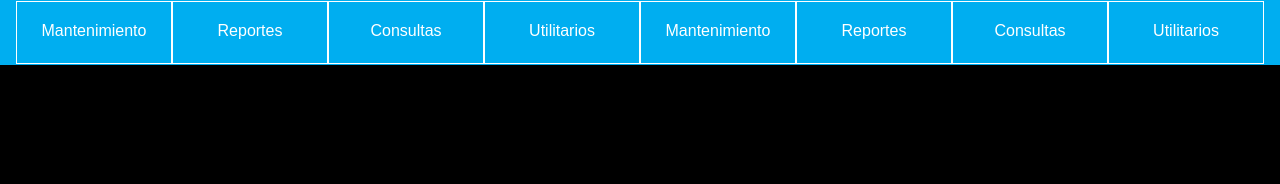
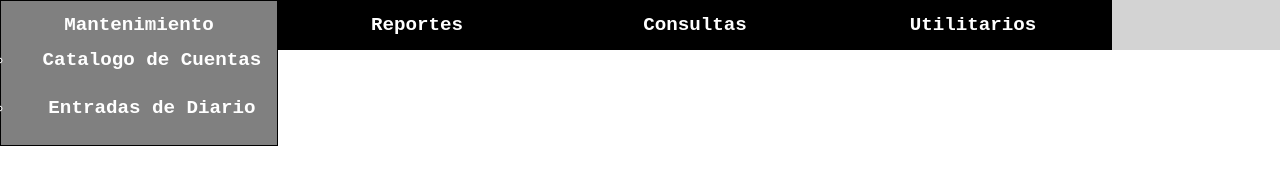
Before and after one commit to ericmguzmanc/Lab-Prog-3, a plain HTML site: page menu-desde-json/index.html in a window 1280 px wide. Drawn offline with Linux system fonts and the light colour scheme.

Commit message:
menu desde json

```diff
--- a/menu-desde-json/functions.js
+++ /dev/null
@@ -1,63 +0,0 @@
-'use strict';
-
-var menuOptions=[
-
-            {name:"Mantenimiento",sub:[
-               {name:"Catalogo de Cuentas"},
-               {name:"Entradas de Diario"}
-
-            ]
-
-            },
-            {name:"Reportes",sub:[
-                {name:"Estado Financiero",sub1:[
-                    {name:"Estado de Situacion Financiera"},
-                    {name:"Estado de Flujo de Efectivo"},
-                    ]},
-                {name:"Movimiento de cuentas"}
-             ]},
-            {name:"Consultas"},
-            {name:"Utilitarios"}
-
-];
-function menuGenerator(){
-var menu=document.querySelector(".menu");
-var index,index1,index2;
-var submenus;
-
-for (index in menuOptions){
-
-    var liParent = document.createElement("li");
-
-    liParent.append(menuOptions[index].name);
-
-
-    var ulfirstChild=document.createElement("ul");
-    ulfirstChild.className="desplegar";
-    for (index1 in menuOptions[index].sub) {
-
-        liParent.appendChild(ulfirstChild);
-        var list=document.createElement("li");
-        ulfirstChild.appendChild(list);
-        list.append(menuOptions[index].sub[index1].name);
-
-        var listul=document.createElement("ul");
-        listul.className="desplegarSub";
-        for (index2 in menuOptions[index].sub[index1].sub1) {
-            list.appendChild(listul);
-            var ul1=document.createElement("li");
-            listul.appendChild(ul1);
-            ul1.append(menuOptions[index].sub[index1].sub1[index2].name);
-
-        }
-
-    }
-
-
- //   }
-  //  p.append(menuOptions[index].sub[index]);
-   // p.append(menuOptions[index].sub[index].name);
-    menu.append(liParent);
-}
-}
-//document.write(menuOptions.name);
--- a/menu-desde-json/index.html
+++ b/menu-desde-json/index.html
@@ -2,36 +2,12 @@
   <head>
     <meta charset="UTF-8" />
     <meta name="viewport" content="width=device-width, initial-scale=1.0" />
-    <title>Document</title>
+    <title>MENU/JSON</title>
     <link rel="stylesheet" href="style.css" />
-    <script src="functions.js"></script>
+    <script src="menu.js"></script>
+    <script src="scripts.js"></script>
   </head>
-  <body onload="menuGenerator()" data-new-gr-c-s-check-loaded="14.983.0">
-    <div id="container">
-      <nav class="menu">
-        <li>
-          Mantenimiento
-          <ul class="desplegar">
-            <li>Catalogo de Cuentas</li>
-            <li>Entradas de Diario</li>
-          </ul>
-        </li>
-        <li>
-          Reportes
-          <ul class="desplegar">
-            <li>
-              Estado Financiero
-              <ul class="desplegarSub">
-                <li>Estado de Situacion Financiera</li>
-                <li>Estado de Flujo de Efectivo</li>
-              </ul>
-            </li>
-            <li>Movimiento de cuentas</li>
-          </ul>
-        </li>
-        <li>Consultas</li>
-        <li>Utilitarios</li>
-      </nav>
-    </div>
+  <body onload="generarMenu()">
+    <nav class="menu" id="menu-container"></nav>
   </body>
 </html>
--- /dev/null
+++ b/menu-desde-json/menu.js
@@ -0,0 +1,47 @@
+const menu = [
+  {
+    "parent":"Mantenimiento",
+    "children":[
+      {
+        "parent": "Catalogo de Cuentas",
+        "children":[]
+      },
+      {
+        "parent": "Entradas de Diario",
+        "children":[]
+      },
+
+    ]
+  },
+  {
+    "parent":"Reportes",
+    "children":[
+      {
+        "parent": "Estado Financiero",
+        "children":[
+          {
+            "parent":"Estado de Situacion Financiera",
+            "children": []
+          },
+          {
+            "parent":"Estado de Flujo de Efectivo",
+            "children": []
+          },
+        ]
+      },
+      {
+        "parent": "Movimiento de Cuentas",
+        "children":[]
+      },
+
+    ]
+  },
+  {
+    "parent": "Consultas",
+    "children": []
+  },
+  {
+    "parent": "Utilitarios",
+    "children": []
+  }
+]
--- /dev/null
+++ b/menu-desde-json/scripts.js
@@ -0,0 +1,88 @@
+
+function generarMenu() {
+    const menuNav = document.getElementById("menu-container");
+    const parentUl = document.createElement("ul");
+    parentUl.id = "parent-ul";
+
+    // Menu se está imporatndo en el index, entonces puedo usarlo.
+    menu.forEach((elm, index) => {
+        console.log('elm parent -> ', elm.parent);
+
+        const menuLi = document.createElement("li");
+        menuLi.id = "parent-li" // + "." + index;
+        menuLi.innerHTML = elm.parent;
+
+        if (elm.children.length > 0) {
+            iterateChildren(elm.children, index, menuLi);
+        }
+
+        parentUl.appendChild(menuLi);
+    });
+
+
+
+    menuNav.appendChild(parentUl);
+}
+
+function iterateChildren(children, index, menuLi) {
+    const child = document.createElement("ul");
+    child.id = "child-parent";
+    children.forEach((elm, i) => {
+        console.log('children -> ' + index + ' -> ', elm.parent);
+        const childLi = document.createElement("li");
+        childLi.id = "child-li";
+        childLi.innerHTML = elm.parent;
+
+        if(elm.children.length > 0) {
+            const menuLiChildren = document.createElement("li");
+            menuLiChildren.id = "child-li";
+            menuLiChildren.innerHTML = elm.parent;
+            iterateChildren(elm.children, i, menuLiChildren);
+            child.appendChild(menuLiChildren);
+        } else {
+            child.appendChild(childLi);
+
+        }
+    });
+
+    menuLi.appendChild(child);
+}
+
+// function generarMenu(){
+// const menu = document.querySelector(".menu");
+// const index;
+// const index1;
+// const index2;
+
+//     for (index in menuOptions){
+
+//         var liParent = document.createElement("li");
+
+//         liParent.append(menuOptions[index].name);
+
+
+//         var ulfirstChild=document.createElement("ul");
+//         ulfirstChild.className="desplegar";
+//         for (index1 in menuOptions[index].sub) {
+
+//             liParent.appendChild(ulfirstChild);
+//             var list=document.createElement("li");
+//             ulfirstChild.appendChild(list);
+//             list.append(menuOptions[index].sub[index1].name);
+
+//             var listul=document.createElement("ul");
+//             listul.className="desplegarSub";
+//             for (index2 in menuOptions[index].sub[index1].sub1) {
+//                 list.appendChild(listul);
+//                 var ul1=document.createElement("li");
+//                 listul.appendChild(ul1);
+//                 ul1.append(menuOptions[index].sub[index1].sub1[index2].name);
+
+//             }
+
+//         }
+
+
+//         menu.append(liParent);
+//     }
+// }
--- a/menu-desde-json/style.css
+++ b/menu-desde-json/style.css
@@ -1,61 +1,84 @@
 *{
-
-  padding: 0%;
+  padding: 0;
   margin: 0;
 }
 body{
-  background-color: black;
-  font-family:sans-serif;
+  background-color: white;
+  font-family: 'Courier New', Courier, monospace;
+  font-size: 1em;
 }
-.menu{
-  background-color: #00aef0;
-  height: 63px;
-  padding: 1px 16px;
-  font-size: 16px;
+
+.menu {
+  background-color: lightgray;
+  height: 50px;
+  padding: 0;
+  font-size: 1.2em;
   display: flex;
 }
-.menu li{
-  width: 100%;
+
+#parent-ul {
   list-style: none;
-  height: auto;
-  padding: 20px;
-  text-align: center;
-  border: 1px solid #fff;
-  color:#fff;
-
+  padding: 0;
+  margin: 0;
 }
 
-
-
-.menu li .desplegar {
-  background: #323d5e;
-  height: auto;
-  position: absolute;
-  margin: 25px auto;
-  width: 50%;
-  border-radius: 5px;
-  padding-bottom: 60px;
-  display: none;
-
+#parent-ul > #parent-li {
+  float: left;
+  display: block;
+  height: inherit;
+  text-align: center;
+  padding: 13px;
+  border:1px solid black;
+  width: 250px;
 }
 
-.menu li:hover .desplegar{
+ul li {
+  text-decoration: none;
+}
+
+#child-parent {
+  display: none;
+}
+
+#parent-li:hover > #child-parent {
   display: block;
 }
 
-
-
-.menu li ul li {
-  border: none;
-  text-align: left;
-  padding: 8px;
+#child-li:hover > #child-parent {
+  display: block;
 }
 
-.desplegar .desplegarSub{
-  display: none;
+#child-li #child-parent {
+  text-align: left;
+  text-decoration: none !important;
+}
 
+#child-li > #child-parent {
+  position: fixed;
+  width: 500px;
+  background-color: black;
 }
-.desplegar li:hover .desplegarSub{
-  display: block;
-  color: rgb(255, 174, 0);
+
+#parent-li {
+  background-color: black;
+  color: white;
+  font-weight: bold;
 }
+
+#child-li:hover {
+  background-color: black;
+}
+
+#child-li {
+  padding: 13px;
+  min-width: 250px;
+}
+
+#child-parent > #parent-li {
+  background-color: blackk;
+}
+
+#parent-li:hover {
+  background-color: gray;
+  color: white;
+}
```
Also changed, not shown: algoritmo-modulo-10/enlace a pagina.txt (added), menu-desde-json/enlace a pagina.txt (added).
